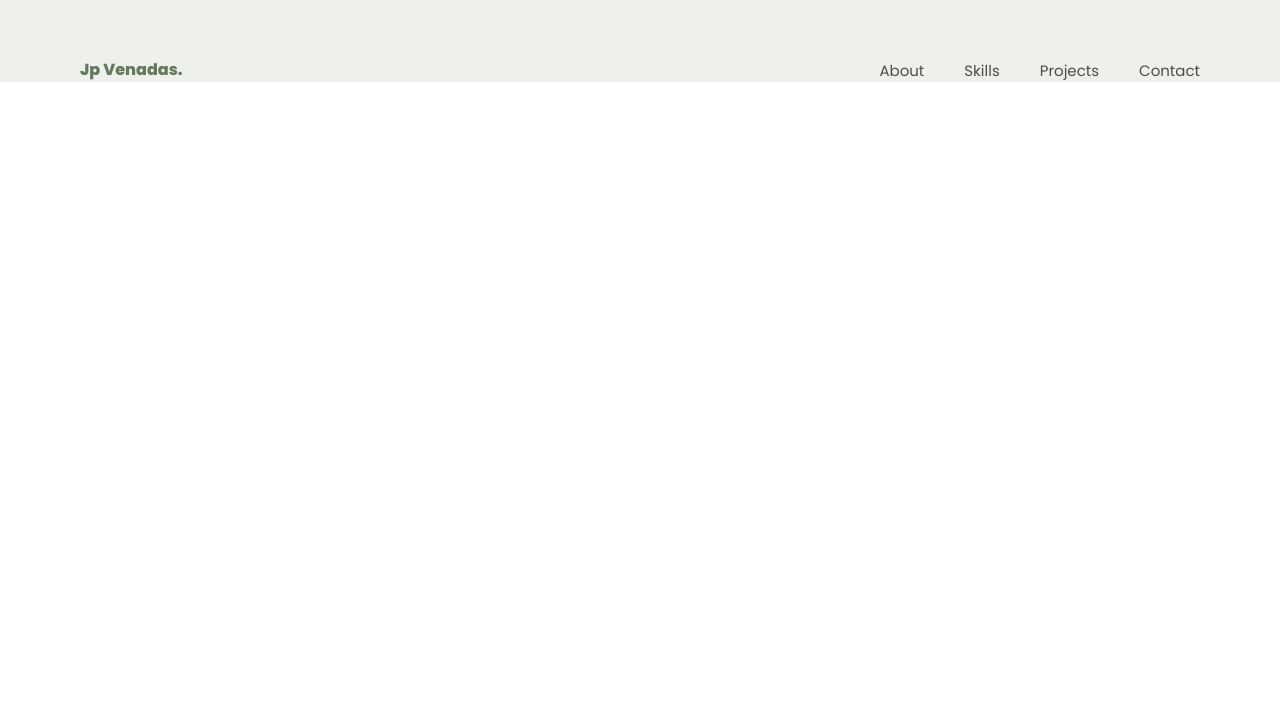
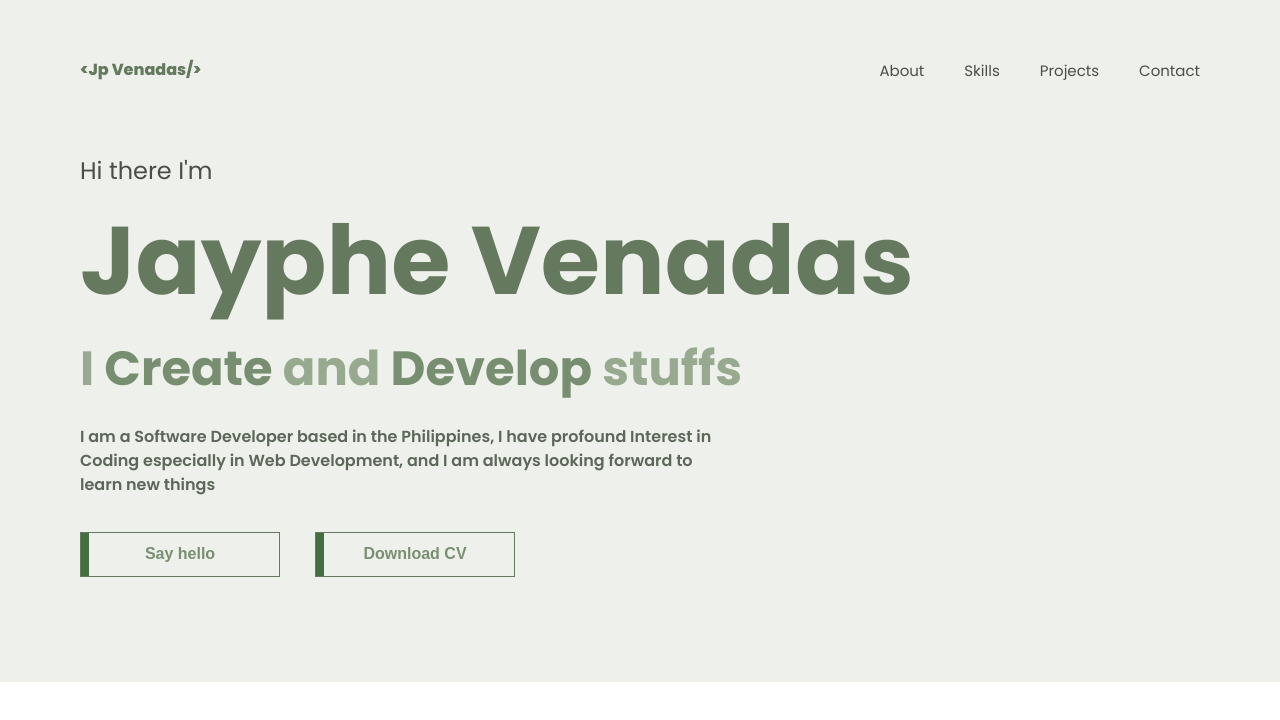
Before and after one commit to JPvenadas/Web-Portfolio, a React (Create React App) app: page / in a window 1280 px wide. Shown: the top 720 px of the page. Built offline with nearby package versions, Linux system fonts and the light colour scheme.

Commit message:
header structure

```diff
--- a/src/App.jsx
+++ b/src/App.jsx
@@ -1,10 +1,12 @@
 import React from 'react'
 import Navbar from './components/Navbar'
+import Header from './components/Header'
 
 const App = () => {
   return (
     <div>
       <Navbar/>
+      <Header/>
     </div>
   )
 }
--- /dev/null
+++ b/src/components/Header.jsx
@@ -0,0 +1,40 @@
+import React from 'react'
+import { MainContainer,
+         Container,
+         Greetings,
+         NameTitle,
+         Hobby,
+         Highlighted,
+         Description,
+         ButtonContainer
+} from '../styled-components/Header'
+import { useState } from 'react'
+import { Button } from '../styled-components/Button'
+const Header = () => {
+    const [button1hover, SetButton1hover] = useState(false)
+    const [button2hover, SetButton2hover] = useState(false)
+  return (
+    <MainContainer>
+        <Container>
+            <Greetings>Hi there I'm</Greetings>
+            <NameTitle>Jayphe Venadas</NameTitle>
+            <Hobby>I <Highlighted>Create</Highlighted> and <Highlighted>Develop</Highlighted> stuffs</Hobby>
+            <Description>
+            I am a Software Developer based in the Philippines, I have profound  Interest in Coding especially in Web  Development, and I am always looking forward to learn new things
+            </Description>
+            <ButtonContainer>
+            <Button
+            onMouseEnter={()=>{SetButton1hover(true)}}
+            onMouseLeave={()=>{SetButton1hover(false)}}
+            >{button1hover? <ion-icon class="icon" color="white" name="hand-left"></ion-icon>: ''} Say hello</Button>
+            <Button
+            onMouseEnter={()=>{SetButton2hover(true)}}
+            onMouseLeave={()=>{SetButton2hover(false)}}
+            >{button2hover? <ion-icon class="icon" color="white" name="document-text"></ion-icon>: ''} Download CV</Button>
+            </ButtonContainer>
+        </Container>
+    </MainContainer>
+  )
+}
+
+export default Header
--- a/src/components/Navbar.jsx
+++ b/src/components/Navbar.jsx
@@ -16,21 +16,21 @@ const Navbar = () => {
     <MainContainer>
       <Container>
             <LogoContainer>
-              <Logo>Jp Venadas.</Logo>
+              <Logo>{"<Jp Venadas/>"}</Logo>
             </LogoContainer>
             <NavLinksContainer background={navopen? "#97AA90": "#EEF0EB"} right={navopen? "0": "-400px" }>
               <Navlinks right={navopen? "0": "-200px" }>
                 <Navlink padding="20px 0 0 0">
-                  <a href="">About</a>
+                  <a href="#something">About</a>
                 </Navlink>
                 <Navlink>
-                 <a href="">Skills</a>
+                 <a href="#something">Skills</a>
                 </Navlink>
                 <Navlink>
-                 <a href="">Projects</a>
+                 <a href="#something">Projects</a>
                 </Navlink>
                 <Navlink padding="0 0 20px 0">
-                  <a href="">Contact</a>
+                  <a href="#something">Contact</a>
                 </Navlink>
               </Navlinks>
             </NavLinksContainer>
--- a/src/index.css
+++ b/src/index.css
@@ -11,6 +11,7 @@ body {
   font-family: 'Poppins', sans-serif;
   -webkit-font-smoothing: antialiased;
   -moz-osx-font-smoothing: grayscale;
+  overflow-x: hidden;
 }
 
 code {
@@ -44,3 +45,8 @@ code {
 .ham-bot.clicked{
  transform: translateY(-8px) rotate(-45deg);
 }
+.icon{
+ left: 15px;
+ font-size: 20px;
+ position: absolute;
+}
--- /dev/null
+++ b/src/styled-components/Button.js
@@ -0,0 +1,23 @@
+import styled from "styled-components";
+
+export const Button = styled.button`
+    border-style: none;
+    border: 1px solid #64795D;
+    width: 200px;
+    height: 45px;
+    font-weight: 700;
+    position: relative;
+    font-size: 16px;
+    color: #7A8F72;
+    display: flex;
+    justify-content: center;
+    align-items: center;
+    background: linear-gradient(to right,#456F3E 0%, #456F3E 52%, transparent 52%, transparent 100%);
+    background-size: 200%;
+    transition: .3s ease;
+    background-position: right top;
+    :hover{
+        background-position: left top;
+        color: white;
+    }
+`
--- /dev/null
+++ b/src/styled-components/Header.js
@@ -0,0 +1,49 @@
+import styled from "styled-components";
+
+export const MainContainer = styled.div`
+    display: flex;
+    justify-content: center;
+    align-items: center;
+    background: #EEF0EB;
+    width: 100%;
+`
+export const Container = styled.div`
+    display: flex;
+    width: 1200px;
+    flex-direction: column;
+    padding: 0 40px;
+    height: 600px;
+    justify-content: center
+`
+export const Greetings = styled.p`
+    font-weight: 400;
+    font-size: 24px;
+`
+export const NameTitle = styled.h1`
+    font-weight: 700;
+    font-size: 96px;
+    color: #64795D
+`
+export const Hobby = styled.h3`
+    font-weight: 700;
+    font-size: 48px;
+    color: #97AA90;
+`
+export const Highlighted = styled.span`
+    color: #788E71;
+`
+export const Description = styled.h4`
+    font-weight: 600;
+    margin-top: 20px;
+    font-size: 16px;
+    color: #5C6759;
+    max-width: 647px;
+    line-height: 24px;
+`
+export const ButtonContainer = styled.div`
+    display: flex;
+    justify-content: flex-start;
+    align-items: center;
+    gap: 35px;
+    margin: 35px 0;
+`
--- a/src/styled-components/navbar.js
+++ b/src/styled-components/navbar.js
@@ -26,7 +26,7 @@ export const LogoContainer = styled.div`
         align-items: center
     }
 `
-export const Logo = styled.h1`
+export const Logo = styled.h2`
     font-weight: 800;
     font-size: 16px;
     color: #64795D;
```
